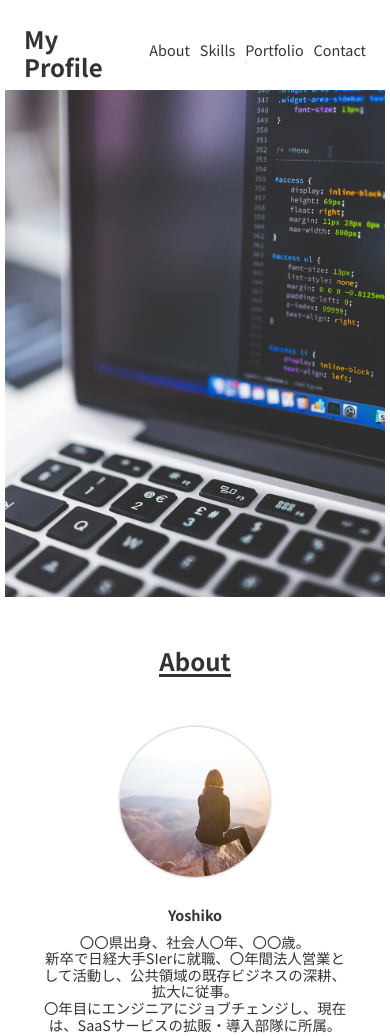
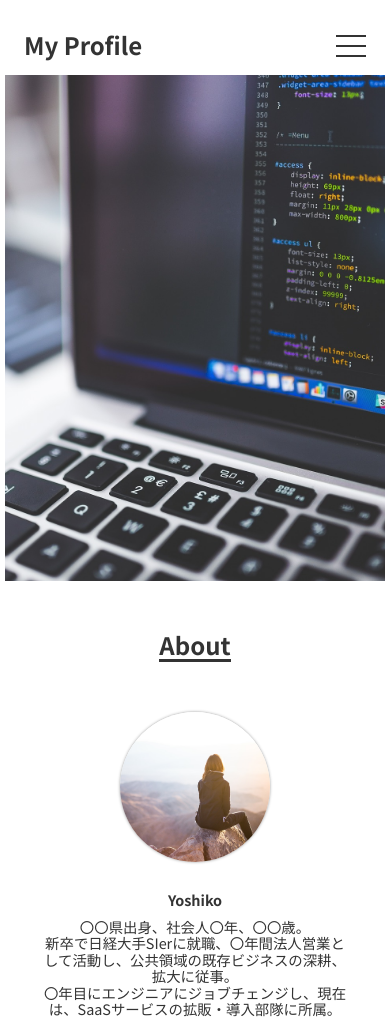
Before and after one commit to Yoshiki-0328/profile, a plain HTML site: page index.html in a window 390 px wide. Shown: the top 1036 px of the page. Drawn offline with Linux system fonts and the light colour scheme.

Commit message:
hambergur menu add

```diff
--- a/css/style.css
+++ b/css/style.css
@@ -25,18 +25,15 @@ header-------------------------------------------------------
   justify-content: space-between;
   align-items: center;
 }
-
 .site-title {
   font-size: 2.5rem;
   font-weight: bold;
 }
-
 .navi-list {
   display: flex;
   justify-content: space-between;
   align-items: center;
 }
-
 .navi-list li {
   font-size: 1.25rem;
   margin-left: 20px;
@@ -45,11 +42,9 @@ header-------------------------------------------------------
   padding-bottom: 5px;
   transition: all 0.3s;
 }
-
 .navi-list li:hover {
   color: #999;
 }
-
 .navi-list li::before {
   content: "";
   background-color: #999;
@@ -60,11 +55,9 @@ header-------------------------------------------------------
   transform: translateX(-100%);
   transition: all 0.3s;
 }
-
 .navi-list li:hover::before {
   transform: translateX(0%);
 }
-
 /*------------------------------------------------- ---------
 main-------------------------------------------------------
 ------------------------------------------------------------*/
@@ -82,7 +75,6 @@ mainvisual-------------------------------------------------------
 .main-visual {
   width: 100%;
 }
-
 .main-visual img {
   width: 100%;
   height: 80vh;
@@ -114,12 +106,10 @@ About-------------------------------------------------------
   border-radius: 50%;
   box-shadow: 0 0 3px 0px #999;
 }
-
 .about-content .descripiton {
   text-align: left;
   width: calc(100% - 200px);
 }
-
 .about-content .name {
   font-weight: bold;
   margin-bottom: 10px;
@@ -136,7 +126,6 @@ skills-------------------------------------------------------
   height: 150px;
   margin-bottom: 20px;
 }
-
 .skills-content p {
   font-weight: bold;
 }
@@ -146,7 +135,6 @@ portfolio-------------------------------------------------------
 .portfolio-content {
   padding: 0 15%;
 }
-
 .portfolio-content li {
   text-align: left;
   padding: 10px;
@@ -155,7 +143,6 @@ portfolio-------------------------------------------------------
   margin-bottom: 10px;
   box-shadow: 0 0 3px 0px #999;
 }
-
 /*------------------------------------------------- ---------
 contact-------------------------------------------------------
 ------------------------------------------------------------*/
@@ -163,12 +150,10 @@ contact-------------------------------------------------------
   flex-wrap: wrap;
   font-size: 1.25rem;
 }
-
 .form-flex dt {
   width: 25%;
   margin-bottom: 10px;
 }
-
 .form-flex dd {
   text-align: left;
   width: 75%;
@@ -181,7 +166,6 @@ contact-------------------------------------------------------
   padding: 10px;
   border-radius: 3px;
 }
-
 button {
   background-color: #333;
   border: 3px solid #333;
@@ -192,7 +176,6 @@ button {
   margin-top: 30px;
   transition: all 0.5s;
 }
-
 button:hover {
   transform: scale(1.05);
 }
@@ -204,20 +187,16 @@ footer-------------------------------------------------------
   color: white;
   padding: 20px 0;
 }
-
 .footer-flex {
   justify-content: center;
   margin-bottom: 20px;
 }
-
 .footer-flex li {
   margin-left: 20px;
 }
-
 .footer-flex a {
   text-decoration: underline;
 }
-
 .back-scroll {
   background-color: #999;
   width: 50px;
@@ -230,7 +209,6 @@ footer-------------------------------------------------------
   cursor: pointer;
   transition: all 0.3s;
 }
-
 .back-scroll::before {
   content: "";
   border-bottom: 15px solid white;
@@ -242,7 +220,6 @@ footer-------------------------------------------------------
   transform: translate(-50%, -60%);
   z-index: 2;
 }
-
 .hidden {
   opacity: 0;
   visibility: hidden;
@@ -265,13 +242,69 @@ Resiponsive-------------------------------------------------------
   .site-title {
     font-size: 1.5rem;
   }
-  .navi-list li {
-    font-size: 0.9rem;
-    margin-left: 10px;
+  /* hambermenu------ */
+  .navi{
+    position: fixed;
+    width: 40%;
+    height: 100vh;
+    background-color:#333;
+    position: fixed;
+    top: 0;
+    left: -40%;
+    transition: all .5s;
   }
-  .navi-list li::before {
-    height: 1px;
+  .navi-list{
+    color: white;
+    flex-direction: column;
+    position: absolute;
+    top: 30%;
+    left:50%;
+    transform: translate(-50%,-50%);
   }
+  .navi-list li{
+    margin-bottom: 30px;
+  }
+  .hamber{
+    width: 30px;
+    height: 40px;
+    position: relative;
+    cursor: pointer;
+  }
+  .hamber span{
+    width: 100%;
+    height: 2px;
+    background-color: #333;
+    position: absolute;
+    left: 0;
+    transition: all .5s;
+  }
+  .hamber span:nth-of-type(1){
+    top: 10px;
+  }
+  .hamber span:nth-of-type(2){
+    top: 20px;
+  }
+  .hamber span:nth-of-type(3){
+    top: 30px;
+  }
+  /* hambermenu open------ */
+  .open.navi{
+    left: 0;
+  }
+  .open.hamber span:nth-of-type(1){
+    top: 20px;
+    transform: rotate(45deg);
+  }
+  .open.hamber span:nth-of-type(2){
+    top: 20px;
+    opacity: 0;
+    visibility: hidden;
+  }
+  .open.hamber span:nth-of-type(3){
+    top: 20px;
+    transform: rotate(-45deg);
+  }
+
   /* mainvisual----
 --------------- */
   .main-visual img {
--- a/index.html
+++ b/index.html
@@ -15,12 +15,13 @@
     <title>Profile</title>
   </head>
   <body>
+    <!-- header start------------------------------------ -->
     <header class="header">
       <div class="header-inner">
         <h1 class="site-title">
           <a href="#">My Profile</a>
         </h1>
-        <nav class="navi">
+        <nav class="navi" id="navi">
           <ul class="navi-list flex">
             <li><a href="#about">About</a></li>
             <li><a href="#skills">Skills</a></li>
@@ -28,8 +29,14 @@
             <li><a href="#contact">Contact</a></li>
           </ul>
         </nav>
+        <div class="hamber" id="hamber">
+          <span></span>
+          <span></span>
+          <span></span>
+        </div>
       </div>
     </header>
+    <!-- header end------------------------------------ -->
 
     <main class="main">
       <div class="main-visual">
--- a/js/main.js
+++ b/js/main.js
@@ -1,8 +1,7 @@
 'USE STRICT';
 
 const $topBtn = document.getElementById('js-topBtn');
-
-// スクロールボタンの表示・非表示
+// スクロールトップボタンの表示・非表示
 window.addEventListener('scroll',()=>{
     if(window.pageYOffset>500){
         $topBtn.classList.remove('hidden');
@@ -19,17 +18,13 @@ $topBtn.addEventListener('click',()=>{
     });
 });
 
-
 const $clickBtns = document.querySelectorAll('.flex li a');
-console.log($clickBtns);
-
 // 押した項目の位置を取得し、スクロールする
 $clickBtns.forEach(clickBtn =>{
     clickBtn.addEventListener('click',(e)=>{
         e.preventDefault();
         const targetId = clickBtn.hash;
         const targetElement = document.querySelector(targetId);
-
         const targetY =window.pageYOffset + targetElement.getBoundingClientRect().top;
         window.scrollTo({
             top:targetY,
@@ -37,3 +32,12 @@ $clickBtns.forEach(clickBtn =>{
         });
     });
 });
+
+// ハンバーガーメニュー
+const $hamber = document.getElementById('hamber');
+const $navi = document.getElementById('navi');
+$hamber.addEventListener('click',(e)=>{
+    console.log($hamber);
+    $hamber.classList.toggle('open');
+    $navi.classList.toggle('open');
+})
```
